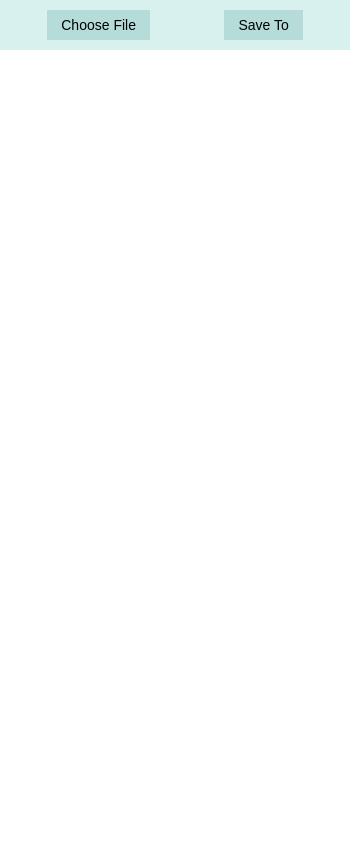
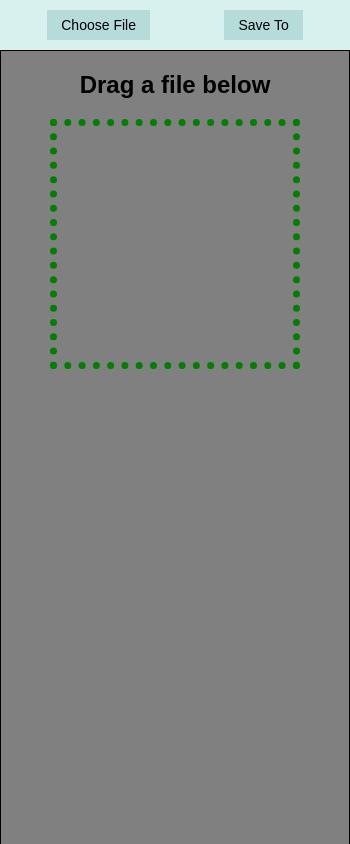
Before and after one commit to andrewsadowski/Subtitle-To-TSV, an Electron app: page src/index.html in a window 350 px wide. Drawn offline with Linux system fonts and the light colour scheme; no server answers.

Commit message:
added flex to DND area, adjusted devtron require statement in main

```diff
--- a/src/index.html
+++ b/src/index.html
@@ -15,6 +15,7 @@
   </section>
 
   <section class="drag-section">
+    <h1 id="drag-text">Drag a file below</h1>
     <div id="drag-container"></div>
   </section>
 
--- a/src/main.js
+++ b/src/main.js
@@ -15,7 +15,7 @@ function createWindow() {
   // and load the index.html of the app.
   // mainWindow.loadFile('index.html');
   mainWindow.loadURL(`file://${__dirname}/index.html`);
-
+  require('devtron').install();
   // Open the DevTools.
   // mainWindow.webContents.openDevTools()
 
@@ -47,7 +47,6 @@ app.on('activate', function() {
   // dock icon is clicked and there are no other windows open.
   if (mainWindow === null) {
     createWindow();
-    require('devtron').install();
   }
 });
 
--- a/src/style.css
+++ b/src/style.css
@@ -70,3 +70,57 @@ button:active {
 button:disabled {
   background-color: rgb(196, 204, 202);
 }
+
+/*FlexBox*/
+
+.drag-section {
+  display: flex;
+  flex-direction: column;
+  align-items: flex-start;
+  align-content: stretch;
+  border: solid 1px black;
+  background: grey;
+  height: 100%;
+}
+
+#drag-text {
+  align-self: center;
+  top: -15;
+  flex-basis: content;
+}
+
+#drag-container {
+  border: dotted 7px green;
+  align-self: center;
+  width: 250px;
+  height: 250px;
+}
+
+/*Grid Implementation */
+
+/*
+.drag-section {
+  display: grid;
+  border: solid 1px black;
+  grid-template-columns: repeat(4, 1fr);
+  grid-template-rows: repeat(4, 1fr);
+  background: grey;
+  height: 100%;
+}
+
+#drag-text {
+  grid-column: 2 / span 2;
+  grid-row: 1;
+  justify-self: center;
+  align-self: stretch;
+}
+
+#drag-container {
+  border: dotted 7px green;
+  grid-column: 2 / auto;
+  grid-row: 2 / auto;
+  justify-self: center;
+  align-self: center;
+  width: 250px;
+  height: 250px;
+} */
```
